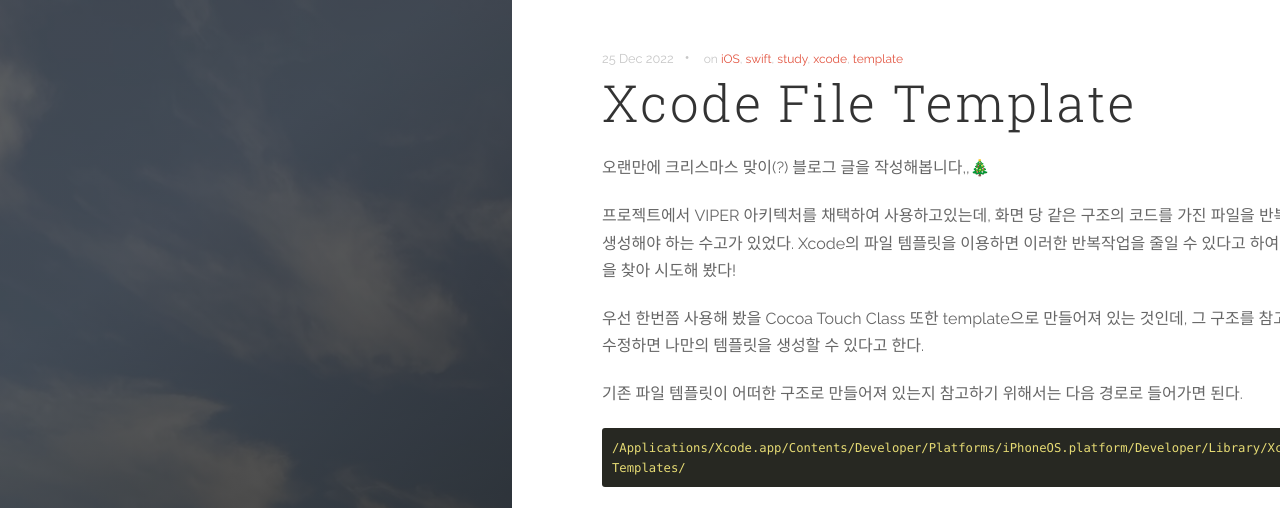
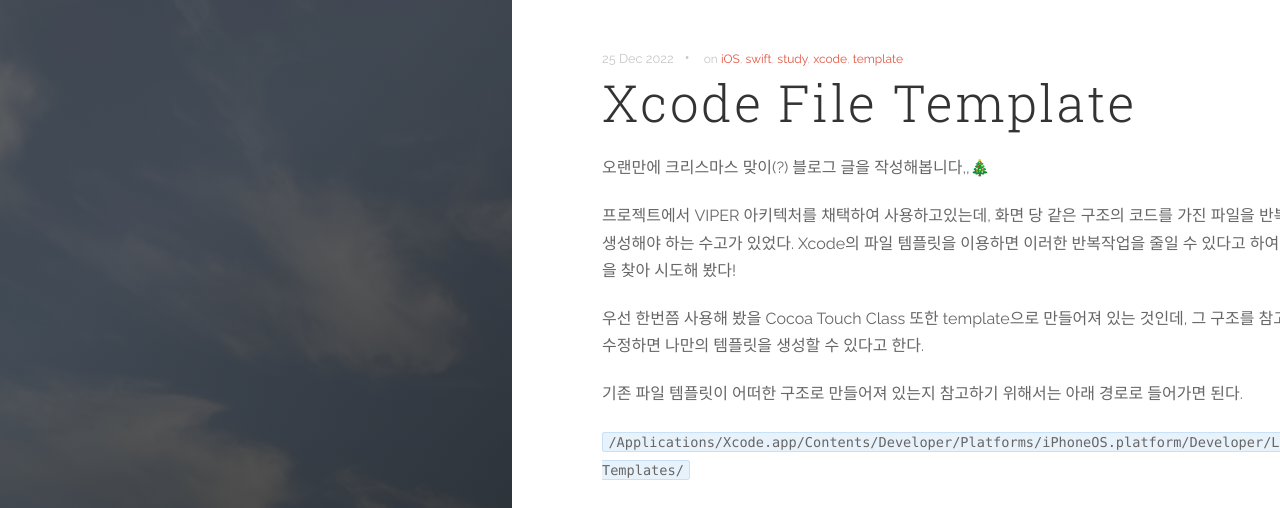
Before and after one commit to dy-yb/dy-yb.github.io, a Jekyll site: the page built from _posts/2022-12-25-FileTemplate.md, in a window 1280 px wide and 1400 px high. Shown: the top 508 px of the window. Built offline with Jekyll 4.4.1, drawn with Linux system fonts in a browser that asks for light colours; nearby versions of some CDN libraries; comment, search, counter and statistics services are not loaded; some of the changed text lies outside the part shown.

Commit message:
Update 2022-12-25-FileTemplate.md

````diff
--- a/_posts/2022-12-25-FileTemplate.md
+++ b/_posts/2022-12-25-FileTemplate.md
@@ -12,11 +12,9 @@
 
 우선 한번쯤 사용해 봤을 Cocoa Touch Class 또한 template으로 만들어져 있는 것인데, 그 구조를 참고하여 수정하면 나만의 템플릿을 생성할 수 있다고 한다.
 
-기존 파일 템플릿이 어떠한 구조로 만들어져 있는지 참고하기 위해서는 다음 경로로 들어가면 된다.
+기존 파일 템플릿이 어떠한 구조로 만들어져 있는지 참고하기 위해서는 아래 경로로 들어가면 된다.
 
-```swift
-/Applications/Xcode.app/Contents/Developer/Platforms/iPhoneOS.platform/Developer/Library/Xcode/Templates/File Templates/
-```
+`/Applications/Xcode.app/Contents/Developer/Platforms/iPhoneOS.platform/Developer/Library/Xcode/Templates/File Templates/`
 
 (Finder를 통하여 찾고싶은 경우에는 패키지 내용보기로 접근할 수 있다.)
 
@@ -39,11 +37,9 @@
 
 - .xctemplate 폴더 만들기
 
-    ```swift
     ~/Library/Developer/Xcode/Templates/AAAAA/BBBBB.xctemplate
-    ```
 
-    - ~/Library/Developer/Xcode/Templates/ 아래에 폴더를 생성하고, 해당 폴더 내에 .xctemplate을 생성하면된다.
+    - 위 경로 처럼 `~/Library/Developer/Xcode/Templates/` 아래에 폴더를 생성하고, 해당 폴더 내에 .xctemplate을 생성하면된다.
     - 이때 상위 폴더 이름(AAAAA)이 아래 사진처럼 파일 생성 인터페이스에서 헤더 부분으로 나타나게 됨!
         - ~/Library/Developer/Xcode/Templates/Custom\ Templates/KnockKnock-VIPER.xctemplate
 
````
